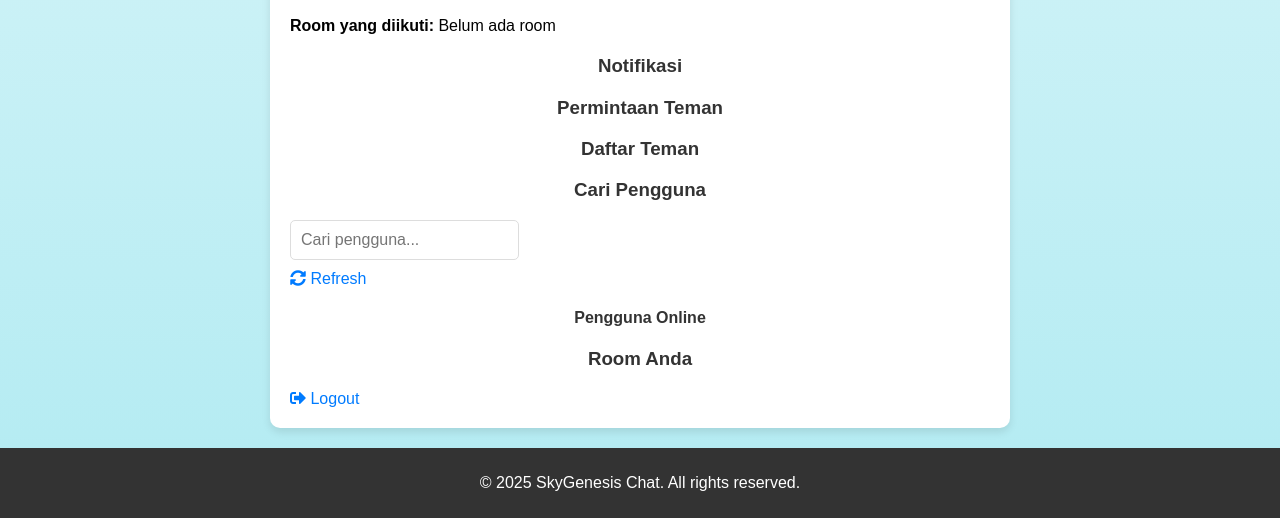
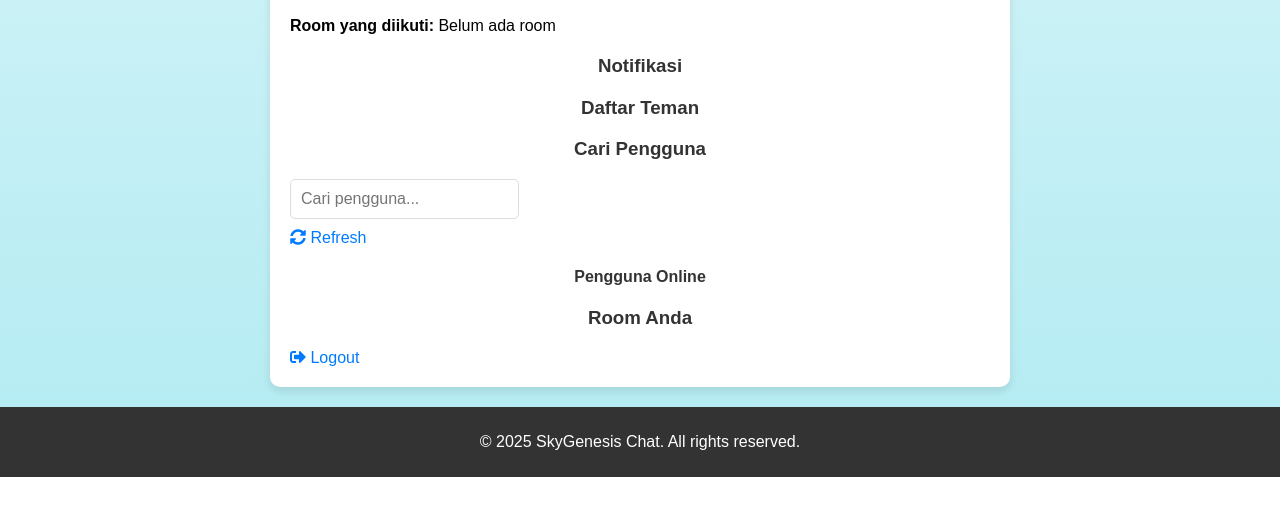
Before and after one commit to apujiono/SkyGenesis, a Flask app: template templates/dashboard.html in a window 1280 px wide. Shown: the part 471-989 px from the top of the page. After the commit the page ends 948 px from the top, so only its background shows below. Run offline with Flask 3, Linux system fonts and the light colour scheme; the template is opened without the code that fills it, so the values that code supplies are empty; parts of the project's set-up code (start-up, migrations or seed data) failed here and were passed over; some libraries are stand-ins or nearby versions.

Commit message:
Update dashboard.html

```diff
--- a/templates/dashboard.html
+++ b/templates/dashboard.html
@@ -18,17 +18,6 @@
     <ul>
       {% for notif in notifications %}
       <li class="{{'unread' if not notif.read else ''}}">{{notif.message}} - {{notif.timestamp.strftime('%Y-%m-%d %H:%M:%S')}}</li>
-      {% endfor %}
-    </ul>
-  </div>
-  <div class="friend-requests-section">
-    <h3>Permintaan Teman</h3>
-    <ul>
-      {% for req in friend_requests %}
-      <li>
-        {{req.from}} ingin berteman
-        <button onclick="acceptFriendRequest('{{req._id}}')" class="btn btn-small">Terima</button>
-      </li>
       {% endfor %}
     </ul>
   </div>
@@ -125,35 +114,15 @@
     .then(response => response.json())
     .then(data => {
       if (data.success) {
-        alert('Permintaan teman terkirim!');
+        alert('Teman berhasil ditambahkan!');
+        location.reload();
       } else {
         alert(data.error);
       }
     })
     .catch(error => {
       console.error('Error adding friend:', error);
-      alert('Gagal mengirim permintaan teman');
-    });
-  }
-
-  // Fungsi untuk menerima permintaan teman
-  function acceptFriendRequest(requestId) {
-    fetch(`/accept_friend_request/${requestId}`, {
-      method: 'POST',
-      headers: { 'Content-Type': 'application/json' }
-    })
-    .then(response => response.json())
-    .then(data => {
-      if (data.success) {
-        alert('Permintaan teman diterima!');
-        location.reload();
-      } else {
-        alert(data.error);
-      }
-    })
-    .catch(error => {
-      console.error('Error accepting friend request:', error);
-      alert('Gagal menerima permintaan teman');
+      alert('Gagal menambah teman');
     });
   }
 </script>
```
